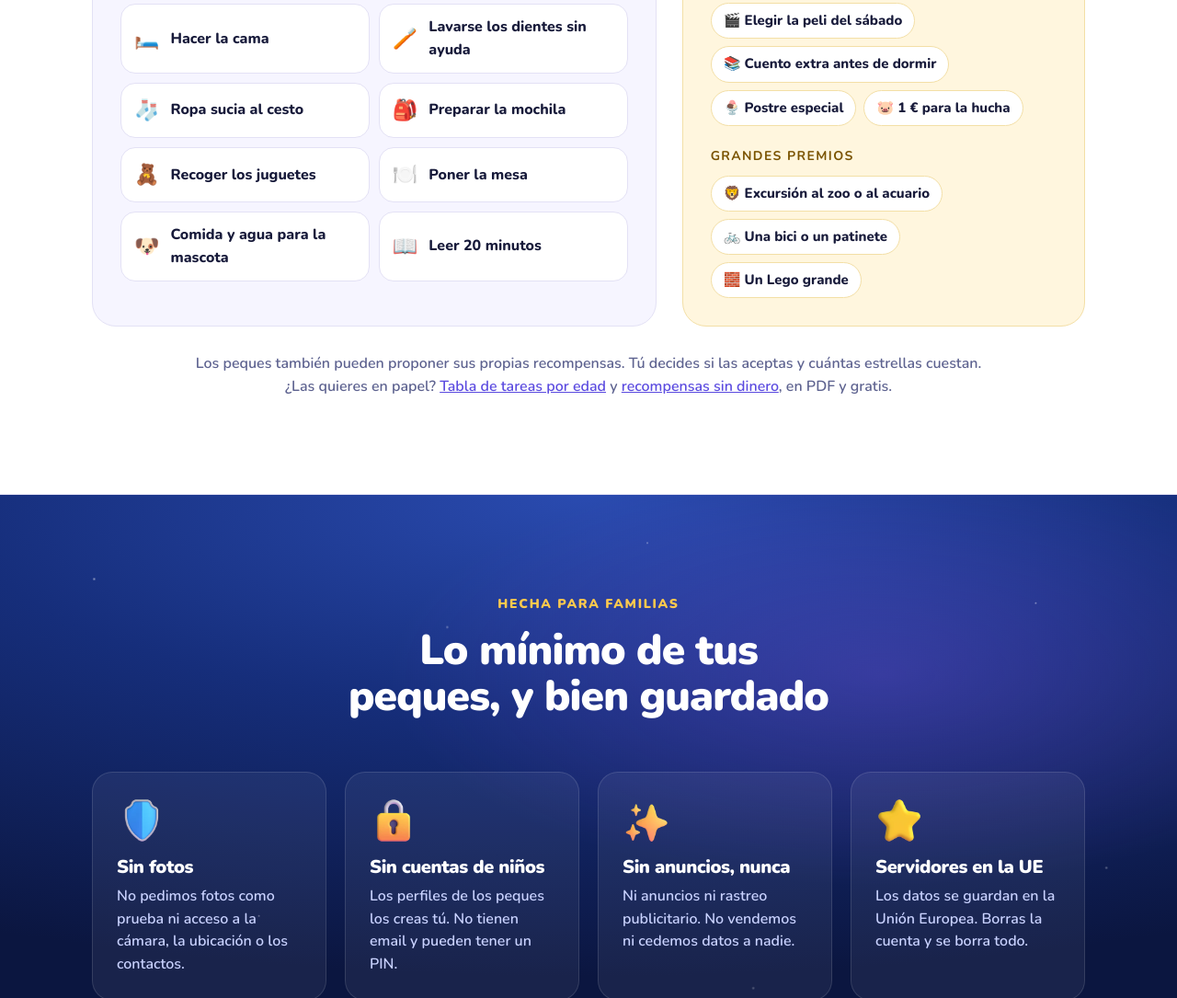
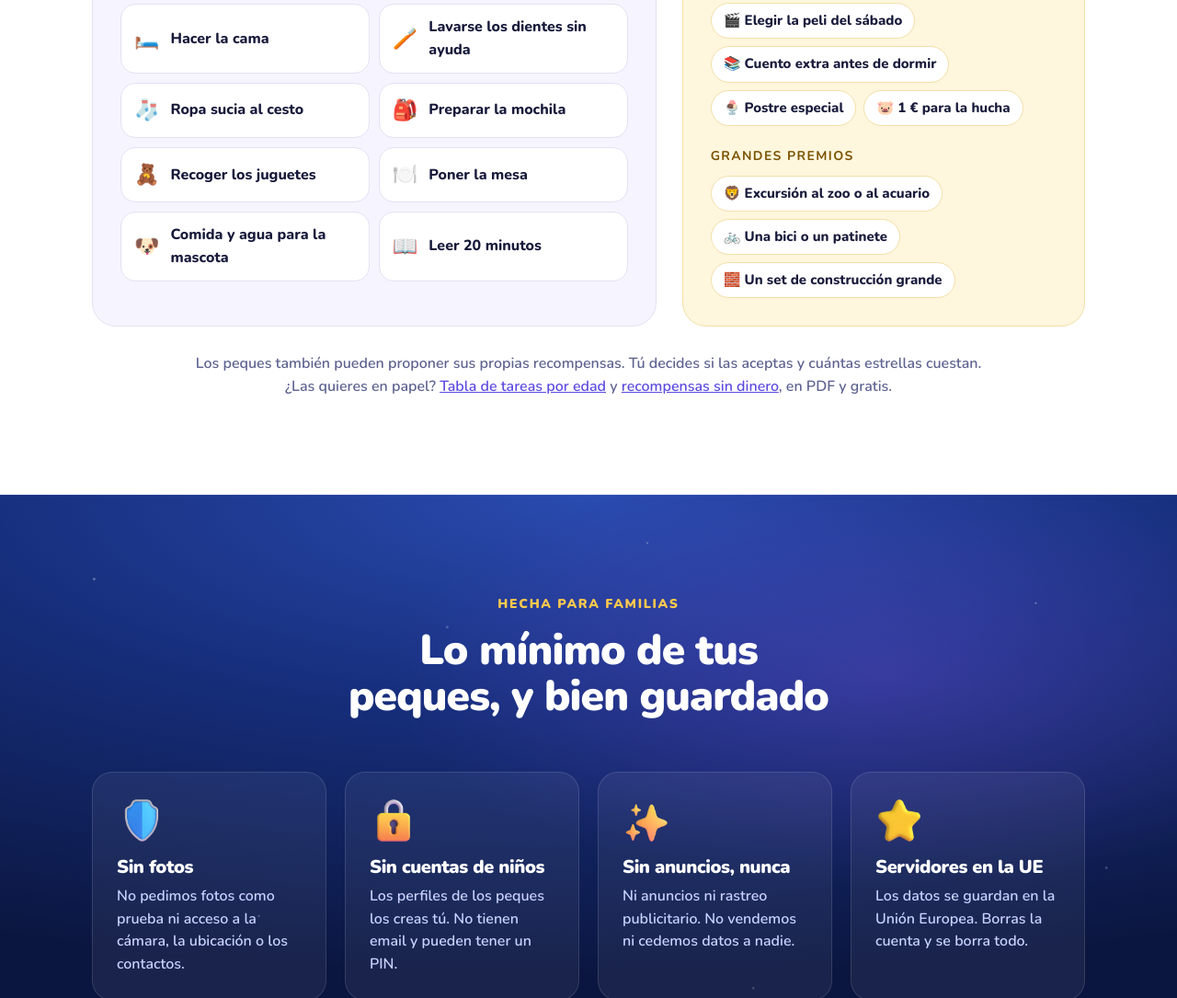
Before and after one commit to MikEnzo10/homeodyssey-web, a plain HTML site: page index.html in a window 1280 px wide. Shown: the part 10661-11746 px from the top of the page at 92% size. Drawn offline with nearby package versions, Linux system fonts and the light colour scheme.

Commit message:
Web: «set de construcción» en vez de una marca ajena
Co-Authored-By: Claude Opus 5.5 <noreply@anthropic.com>

```diff
--- a/index.html
+++ b/index.html
@@ -329,7 +329,7 @@
           <h4>De la semana</h4>
           <div class="chips"><span>🎬 Elegir la peli del sábado</span><span>📚 Cuento extra antes de dormir</span><span>🍨 Postre especial</span><span>🐷 1 € para la hucha</span></div>
           <h4>Grandes premios</h4>
-          <div class="chips"><span>🦁 Excursión al zoo o al acuario</span><span>🚲 Una bici o un patinete</span><span>🧱 Un Lego grande</span></div>
+          <div class="chips"><span>🦁 Excursión al zoo o al acuario</span><span>🚲 Una bici o un patinete</span><span>🧱 Un set de construcción grande</span></div>
         </div>
       </div>
 
```
Also changed, not shown: en/index.html (+1 -1 lines).
